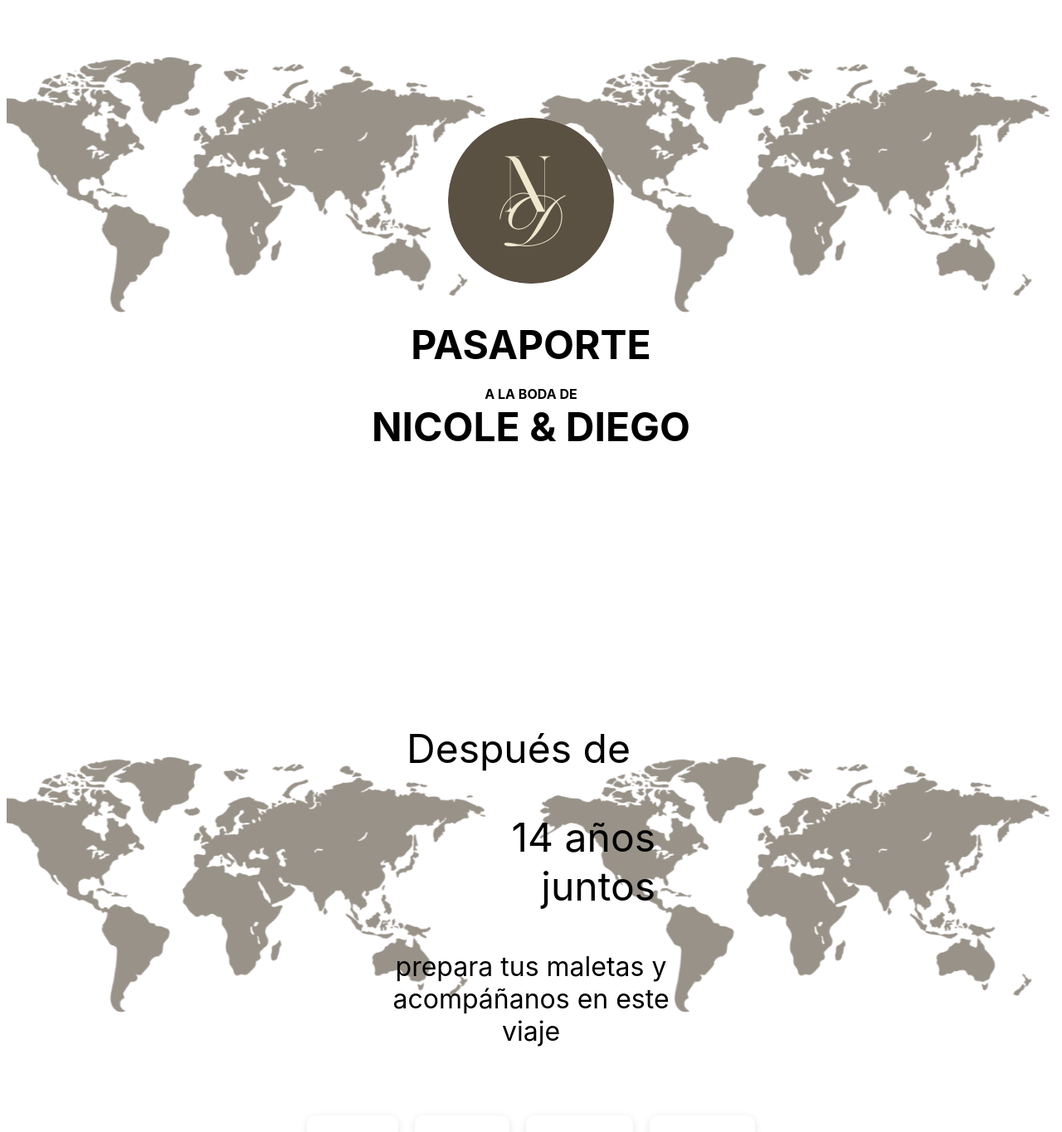
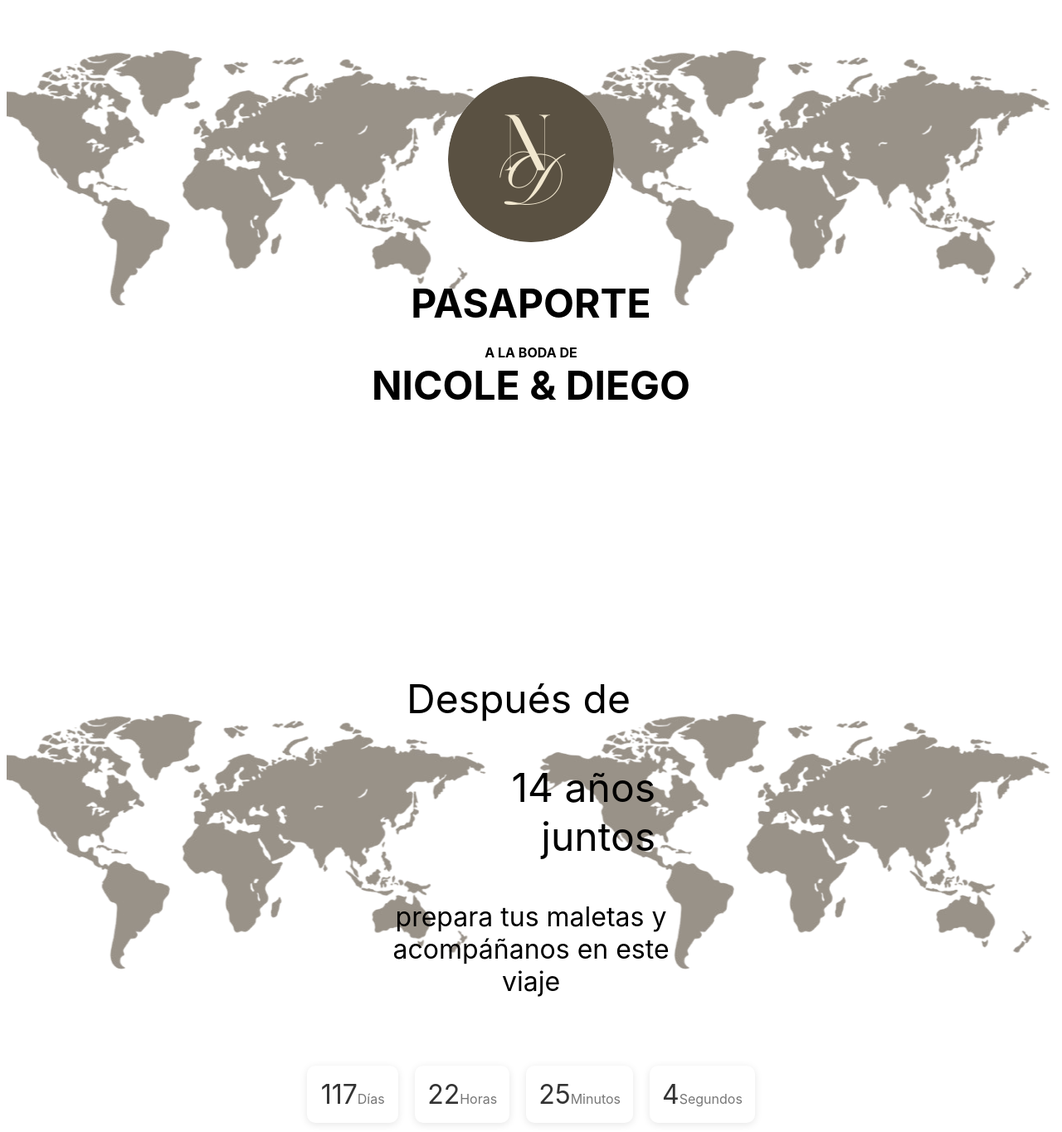
Before and after one commit to CristopherVanegas/BodaNicoleRo, a React (Vite) app in the folder boda_nicole_ro/: page / in a window 1280 px wide. Shown: the part 105-1470 px from the top of the page at 83% size. Built offline with nearby package versions, Linux system fonts and the light colour scheme; the HTML template or start-up script is replaced by a standard one.

Commit message:
Corrección de paddings y width del fondo

```diff
--- a/boda_nicole_ro/src/components/PassportSection/PassportSection.module.css
+++ b/boda_nicole_ro/src/components/PassportSection/PassportSection.module.css
@@ -1,7 +1,7 @@
 .passportContainer {
   position: relative;
   /* Permite posicionar elementos absolutamente dentro de este contenedor */
-  padding-top: 50px;
+  /* padding-top: 10px; */
   text-align: center;
   background-color: var(--color-bg-general);
   /* min-height: 100vh; */
@@ -25,7 +25,7 @@
   left: 0;
   width: 100%;
   /* Puedes ajustar el ancho deseado */
-  height: 350px;
+  height: 450px;
   /* Ajusta la altura deseada para el slider */
   z-index: 0;
   /* Se coloca detrás del contenido */
--- a/boda_nicole_ro/src/components/Story/story.module.css
+++ b/boda_nicole_ro/src/components/Story/story.module.css
@@ -1,7 +1,7 @@
 .storyContainer {
     position: relative;
     /* Permite posicionar elementos absolutamente dentro de este contenedor */
-    padding-top: 10px;
+    /* padding-top: 10px; */
     text-align: center;
     background-color: var(--color-bg-general);
     /* min-height: 100vh; */
@@ -24,7 +24,7 @@
     left: 0;
     width: 100%;
     /* Puedes ajustar el ancho deseado */
-    height: 350px;
+    height: 450px;
     /* Ajusta la altura deseada para el slider */
     z-index: 0;
     /* Se coloca detrás del contenido */
```
